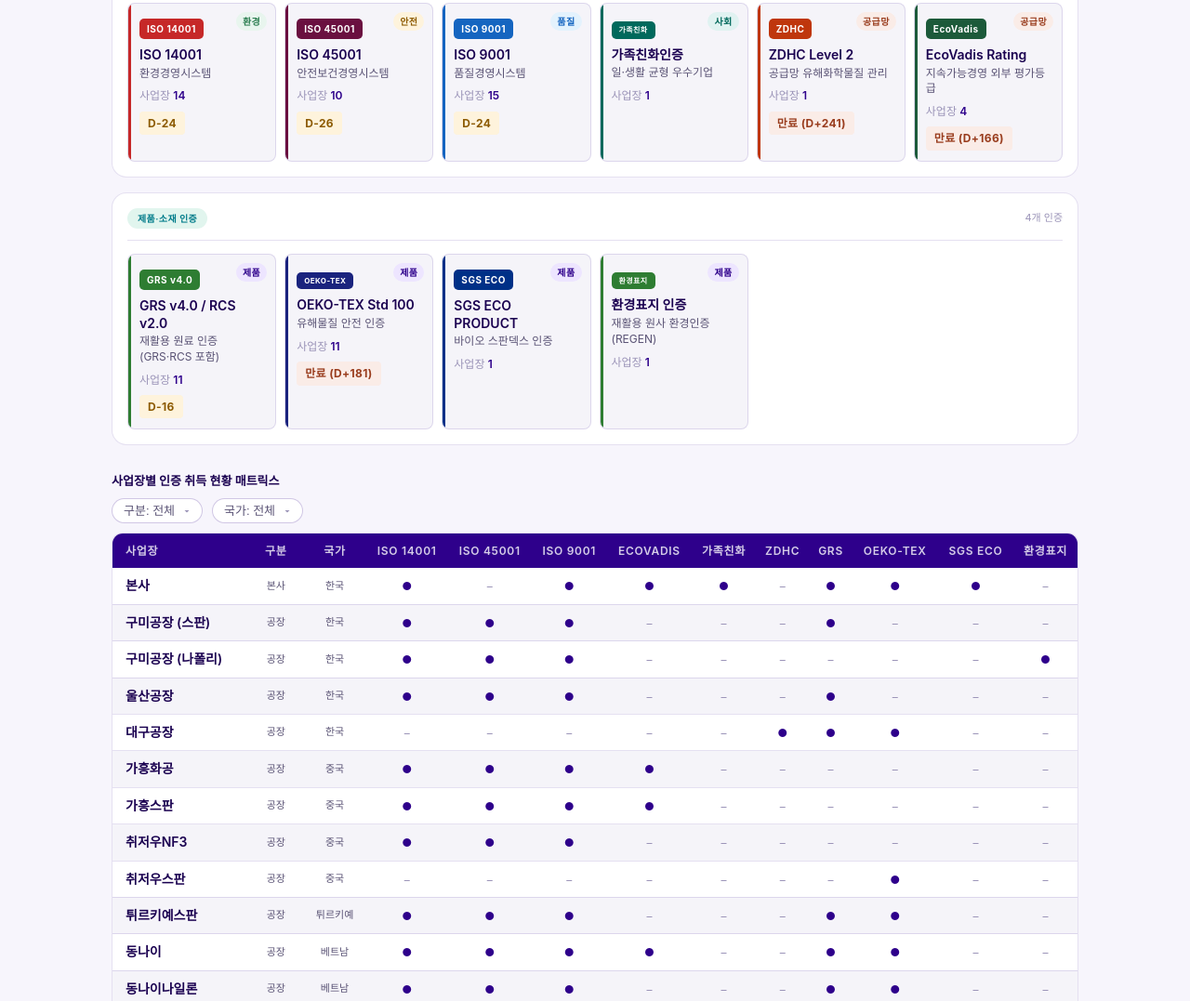
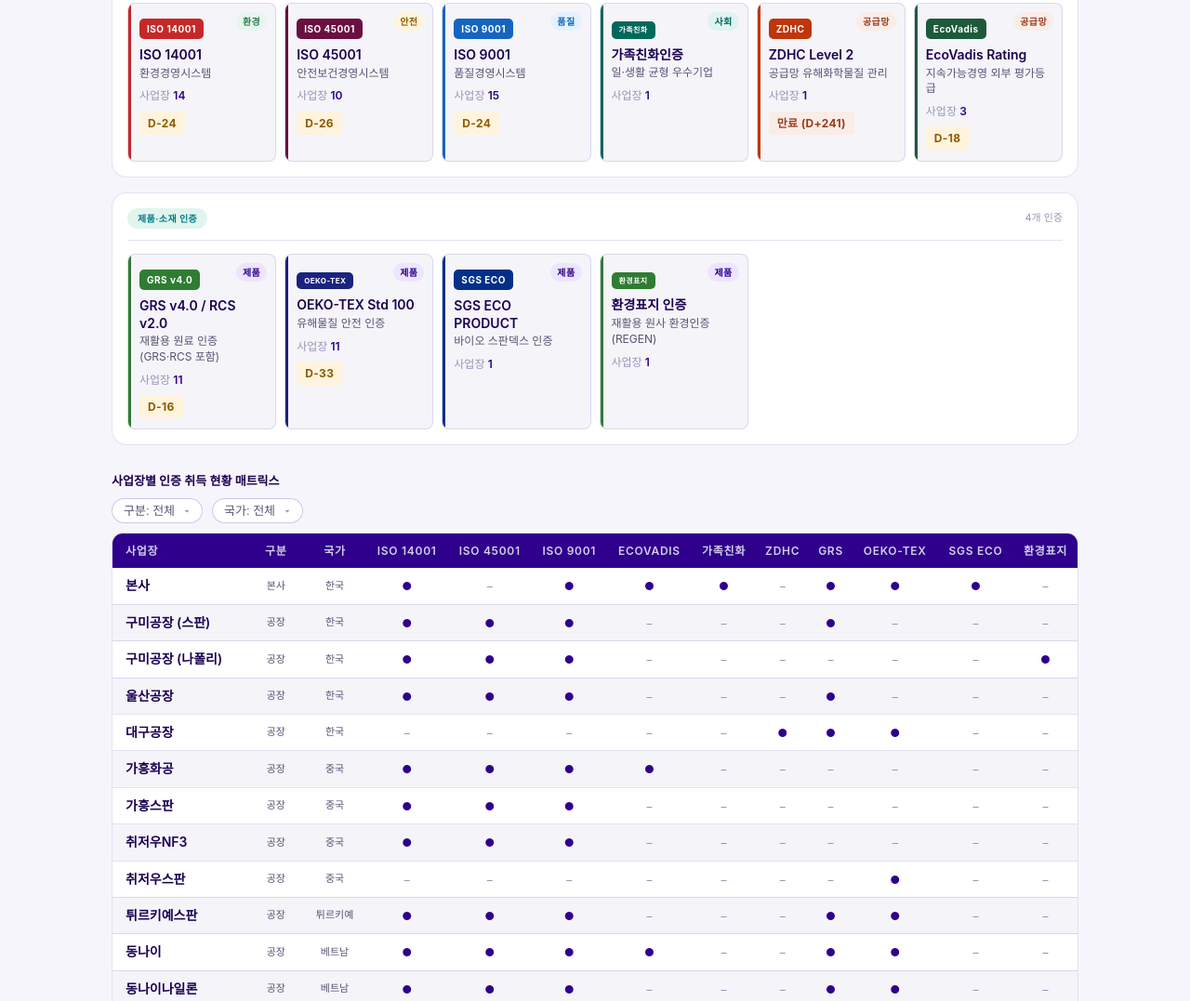
Before and after one commit to hstnc-dev/cert-dashboard, a plain HTML site: page index.html in a window 1280 px wide. Shown: the part 296-1373 px from the top of the page at 93% size. Drawn offline with Linux system fonts and the light colour scheme.

Commit message:
Add files via upload

```diff
--- a/index.html
+++ b/index.html
@@ -292,7 +292,7 @@
           <div class="cbadge" style="background:#1C5A3A">EcoVadis</div>
           <div class="cnm">EcoVadis Rating</div>
           <div class="csc" data-ko="지속가능경영 외부 평가등급" data-en="Sustainability Rating (External)">지속가능경영 외부 평가등급</div>
-          <div class="cst"><span data-ko="사업장" data-en="Sites">사업장</span> <em>4</em></div>
+          <div class="cst"><span data-ko="사업장" data-en="Sites">사업장</span> <em>3</em></div>
         </div>
       </div>
     </div>
@@ -419,13 +419,13 @@
   grs:      '2026-10-29',
   iso14:    '2026-11-06',
   iso45:    '2026-11-08',
-  oeko:     '2026-04-15',
-  sgs:      null,
+  oeko:     '2026-11-15',
+  sgs:      '2027-06-15',
   zdhc:     '2026-02-14',
   family:   '2028-11-30',
   iso9:     '2026-11-06',
   ecolabel: '2029-01-04',
-  ecovadis: '2026-04-30'
+  ecovadis: '2026-10-31'
 };
 
 const DATA = {
@@ -533,7 +533,6 @@
       {name:'튀르키예스판 (일반)',expiry:'2027-08-31'},
       {name:'동나이 (재생)',expiry:'2026-12-31'},
       {name:'동나이 (일반)',expiry:'2026-11-25'},
-      {name:'동나이나일론 (재생)',expiry:'2026-04-16'},
       {name:'동나이나일론 (일반)',expiry:'2026-11-16'},
       {name:'브라질스판',expiry:'2027-01-31'}
     ]},
@@ -552,17 +551,16 @@
       {name:'Hyosung Istanbul TEKSTIL LTD.STI (Original)',expiry:'2027-08-31'},
       {name:'Hyosung Dong Nai Co., Ltd. (Recycled)',expiry:'2026-12-31'},
       {name:'Hyosung Dong Nai Co., Ltd. (Original)',expiry:'2026-11-25'},
-      {name:'Hyosung Dong Nai Nylon Company Limited (Recycled)',expiry:'2026-04-16'},
       {name:'Hyosung Dong Nai Nylon Company Limited (Original)',expiry:'2026-11-16'},
       {name:'Hyosung Brasil Indústria e Comércio de Fibras Ltda.',expiry:'2027-01-31'}
     ]}
   },
   sgs:{
-    ko:{title:'SGS ECO PRODUCT',cycle:'매년 갱신',sites:[
-      {name:'본사 (리젠 바이오 스판덱스)',expiry:null}
+    ko:{title:'SGS ECO PRODUCT',cycle:'5년 주기',sites:[
+      {name:'본사 (리젠 바이오 스판덱스)',expiry:'2027-06-15'}
     ]},
-    en:{title:'SGS ECO PRODUCT',cycle:'Annual renewal',sites:[
-      {name:'Hyosung TNC — Regen Bio-Spandex',expiry:null}
+    en:{title:'SGS ECO PRODUCT',cycle:'5-year cycle',sites:[
+      {name:'Hyosung TNC — Regen Bio-Spandex',expiry:'2027-06-15'}
     ]}
   },
   zdhc:{
@@ -629,13 +627,11 @@
     ko:{title:'EcoVadis 지속가능경영 평가등급',cycle:'매년 갱신',sites:[
       {name:'본사',              grade:'bronze',    score:64, period:'2026-01'},
       {name:'동나이',            grade:'silver',    score:73, period:'2026-02'},
-      {name:'가흥스판',          grade:'bronze',    score:61, period:'2025-04'},
       {name:'가흥화공',          grade:'committed', score:48, period:'2025-10'}
     ]},
     en:{title:'EcoVadis Sustainability Rating',cycle:'Annual renewal',sites:[
       {name:'Hyosung TNC',                                  grade:'bronze',    score:64, period:'2026-01'},
       {name:'Hyosung Dong Nai Co., Ltd.',                   grade:'silver',    score:73, period:'2026-02'},
-      {name:'Hyosung Spandex (Jiaxing) Co., Ltd.',          grade:'bronze',    score:61, period:'2025-04'},
       {name:'Hyosung Chemicals (Jiaxing) Co., Ltd.',        grade:'committed', score:48, period:'2025-10'}
     ]}
   }
@@ -650,7 +646,7 @@
   ['울산공장',         'Hyosung TNC - Ulsan Plant',                                  '한국','Korea',    [1,1,1,0,0,0,1,0,0,0], 'plant'],
   ['대구공장',         'Hyosung TNC - Daegu Plant',                                  '한국','Korea',    [0,0,0,0,0,1,1,1,0,0], 'plant'],
   ['가흥화공',         'Hyosung Chemicals (Jiaxing) Co., Ltd.',                      '중국','China',    [1,1,1,'committed',0,0,0,0,0,0], 'plant'],
-  ['가흥스판',         'Hyosung Spandex (Jiaxing) Co., Ltd.',                        '중국','China',    [1,1,1,'bronze',0,0,0,0,0,0], 'plant'],
+  ['가흥스판',         'Hyosung Spandex (Jiaxing) Co., Ltd.',                        '중국','China',    [1,1,1,0,0,0,0,0,0,0], 'plant'],
   ['취저우NF3',        'Hyosung New Material & High Technology (Quzhou) Co., Ltd.',            '중국','China',    [1,1,1,0,0,0,0,0,0,0], 'plant'],
   ['취저우스판',        'Hyosung Spandex (Quzhou) Co., Ltd.',                                  '중국','China',    [0,0,0,0,0,0,0,1,0,0], 'plant'],
   ['튀르키예스판',     'Hyosung Istanbul TEKSTIL LTD.STI',                           '튀르키예','Türkiye',[1,1,1,0,0,0,1,1,0,0], 'plant'],
```
